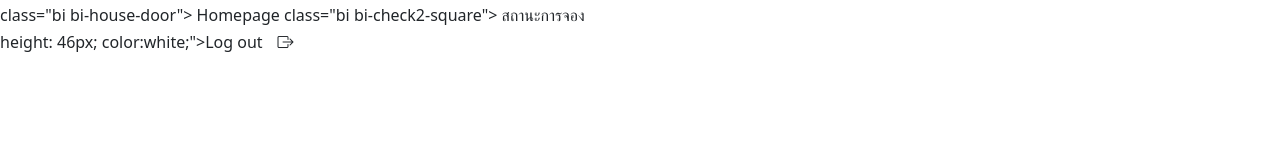
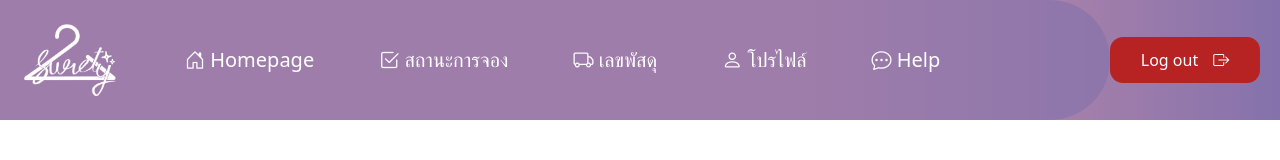
Before and after one commit to tanwaly/senior_project, a website: page Project/tabbar.html in a window 1280 px wide. Drawn offline with nearby package versions, Linux system fonts and the light colour scheme.

Commit message:
Update tabbar.html

```diff
--- a/Project/tabbar.html
+++ b/Project/tabbar.html
@@ -14,9 +14,14 @@
 </head>
 
 <body>
+    <div style="background: linear-gradient(90deg, #D091A8 62.1%, #8472AC 100%);" class="d-flex">
         <div class="d-flex align-items-center"
+            style="background: rgba(132, 114, 172, 0.64); border-radius:0px 300px 300px 0px; width: 1170px; height: 120px; padding: 20px;">
+            <img src="/public/img/logo-w.png" width="100px" alt="">
             <div class="d-flex justify-content-between">
+                <a href="#" style="color:white; text-decoration:none;  font-size: 20px; padding-left: 65px;"><i
                         class="bi bi-house-door"></i> Homepage</a>
+                <a href="#" style="color:white; text-decoration:none;  font-size: 20px; padding-left: 65px;"><i
                         class="bi bi-check2-square"></i> สถานะการจอง</a>
                 <a href="#" style="color: white; text-decoration:none;  font-size: 20px; padding-left: 65px;"><i
                         class="bi bi-truck"></i> เลขพัสดุ</a>
@@ -27,6 +32,7 @@
             </div>
         </div>
         <div class="d-flex align-items-center ms-auto" style="padding-right: 20px;">
+            <button id="btnlogout" style="background: #B72323; border-radius: 13px; border-color: transparent; width: 150px;
         height: 46px; color:white;">Log out<i class="bi bi-box-arrow-right" style="padding-left: 15px;"></i></button>
             <!-- style="color: #ffffff; margin-left: 5px;"></i></button> -->
         </div>
```
